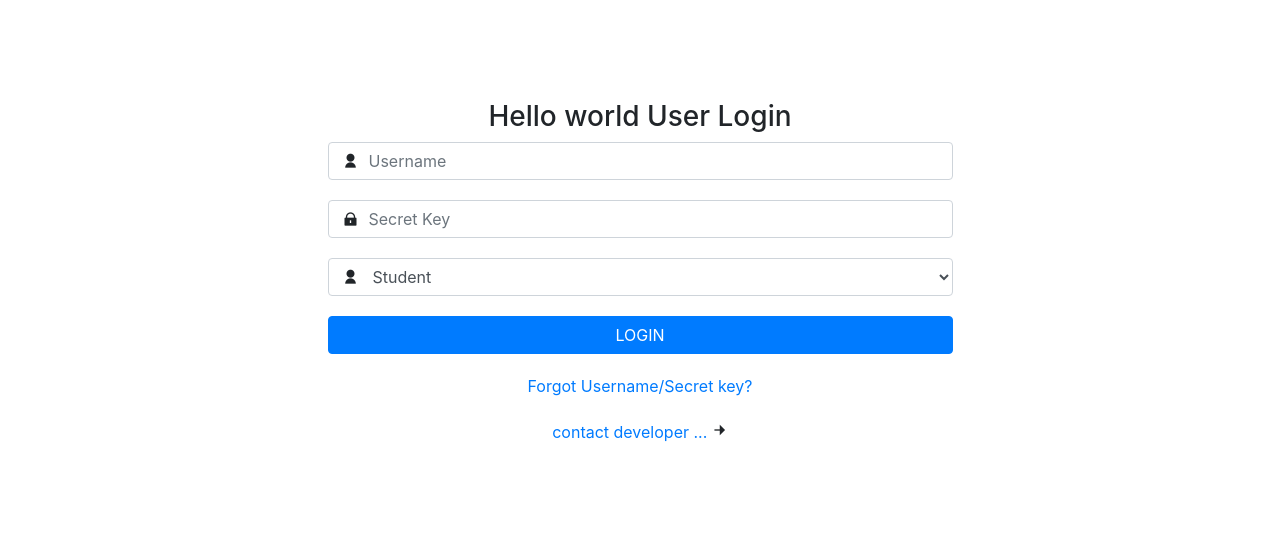
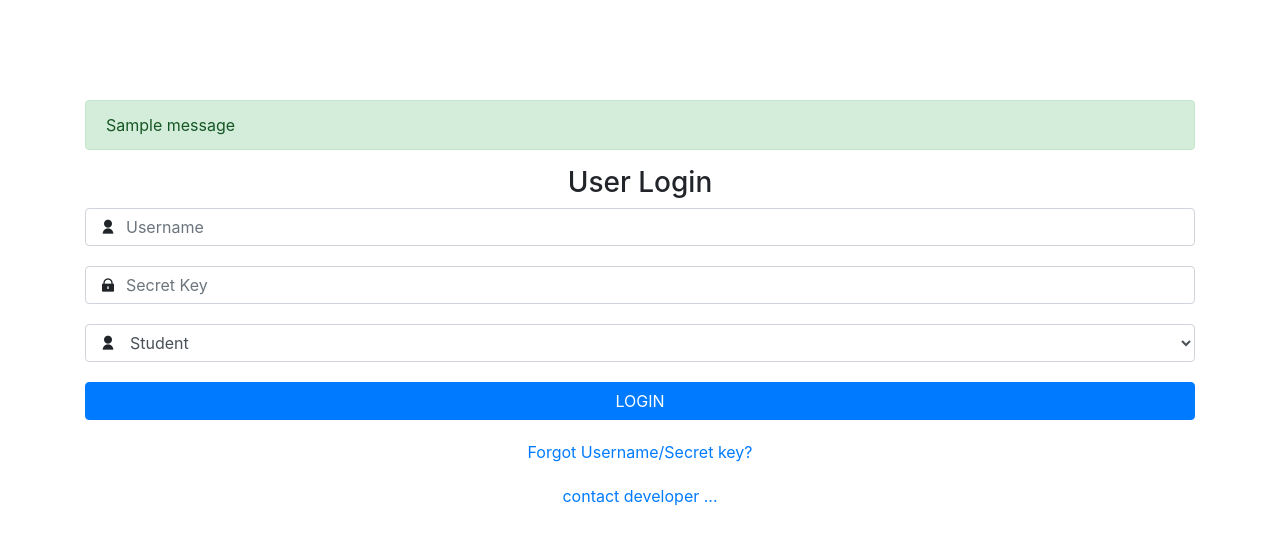
Before and after one commit to abdulrahmon2384/school_webapp, a Flask app: page / in a window 1280 px wide. Shown: the top 545 px of the page. Run offline with Flask 3, Linux system fonts and the light colour scheme; tables that the repository leaves empty hold one stand-in row (values such as "Sample post"); one stand-in notice (Sample message) is shown; parts of the project's set-up code (start-up, migrations or seed data) failed here and were passed over; some libraries are stand-ins or nearby versions.

Commit message:
Added flash messages to /login

```diff
--- a/schoolsite/__init__.py
+++ b/schoolsite/__init__.py
@@ -1,10 +1,14 @@
 from flask import Flask
 from flask_sqlalchemy import SQLAlchemy
+from flask_bcrypt import Bcrypt
+from faker import Faker
 
 app = Flask(__name__)
 app.config["SECRET_KEY"] = "secret!"
 app.config["SQLALCHEMY_DATABASE_URI"] = "sqlite:///school.db"
 db = SQLAlchemy(app)
+bcrypt = Bcrypt(app)
+fake = Faker()
 
 
 
--- a/schoolsite/routes.py
+++ b/schoolsite/routes.py
@@ -1,17 +1,20 @@
-from flask import render_template, flash, request, url_for
-from schoolsite import app, db
+from flask import render_template, flash, request, url_for, redirect
+from schoolsite import app, db, fake, bcrypt
 from schoolsite.forms import LoginForm
-from schoolsite.models import Teacher, Student, Class
+from schoolsite.models import Teacher, Student, Class, Admin
 
-
+password = "password"
+hashed_password = bcrypt.generate_password_hash(password).decode('utf-8')
 school_name = "Hello world"
-
 
 
 @app.route('/', methods=['GET', 'POST'])
 def home():
     form = LoginForm()
-    return render_template("index.html", title=school_name, form=form)
+    if form.validate_on_submit():
+        flash(f'Welcome {form.username.data}', 'success')
+        #return redirect(url_for("parent"))
+    return render_template("index.html", form=form)
 
 
 @app.route('/guardian')
--- a/schoolsite/templates/index.html
+++ b/schoolsite/templates/index.html
@@ -1,12 +1,26 @@
 {% extends "layout.html" %}
+
 {% block title %}
          login page
 {% endblock %}
+
 {% block content %}
-	<div class="row justify-content-center align-items-center">
-			<div class="col-md-6">
+<div class="container">
+	<div class="">
+		<div class="">
 			<div class="login">
-					<h3 class="title">{{ title }} User Login</h3>
+				<!-- Flash Messages -->
+				{% with messages = get_flashed_messages(with_categories=true) %}
+				    {% if messages %}
+				        {% for category, message in messages %}
+				            <div class="alert alert-{{ category }}" role="alert">
+					            {{ message }}
+				            </div>
+				        {% endfor %}
+				    {% endif %}
+				{% endwith %}
+				<!-- Login Form -->
+				<h3 class="title">User Login</h3>
 				<form method="POST">
 					{{ form.hidden_tag() }}
 					<div class="form-group">
@@ -30,7 +44,7 @@
 					<div class="form-group">
 						<i class="ri-user-fill"></i>
 						<select class="form-control">
-								<option value="" disabled >Select User Type</option>
+							<option value="" disabled>Select User Type</option>
 							<option value="student" selected>Student</option>
 							<option value="teacher">Teacher</option>
 							<option value="admin">Admin</option>
@@ -40,10 +54,10 @@
 					<a href="#" class="forgot">Forgot Username/Secret key?</a>
 					<div class="create">
 						<a href="#">contact developer ...</a>
-							<i class="ri-arrow-right-fill"></i>
 					</div>
 				</form>
 			</div>
 		</div>
 	</div>
+</div>
 {% endblock %}
```
Also changed, not shown: schoolsite/generatedata.py (+19 -2 lines), schoolsite/models.py (+4 -4 lines), instance/school.db. Lines whose indentation alone changed are shown as unchanged.
